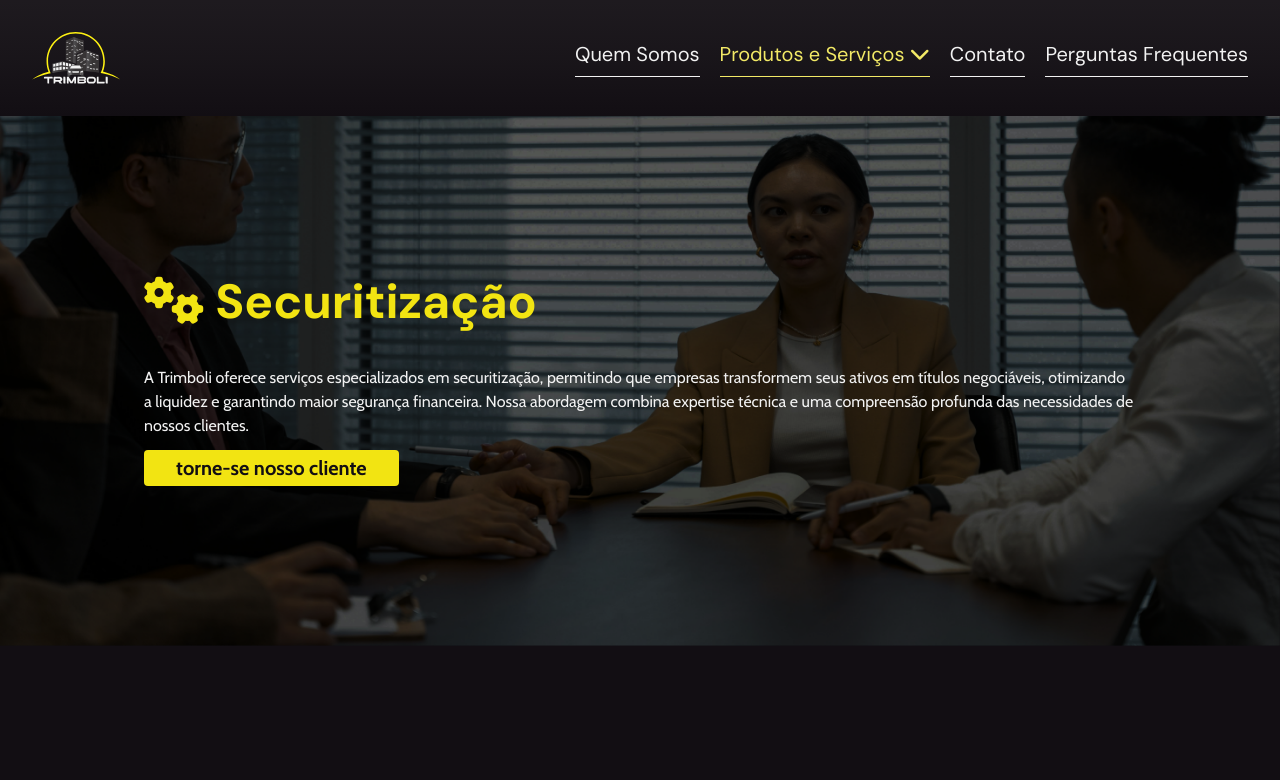
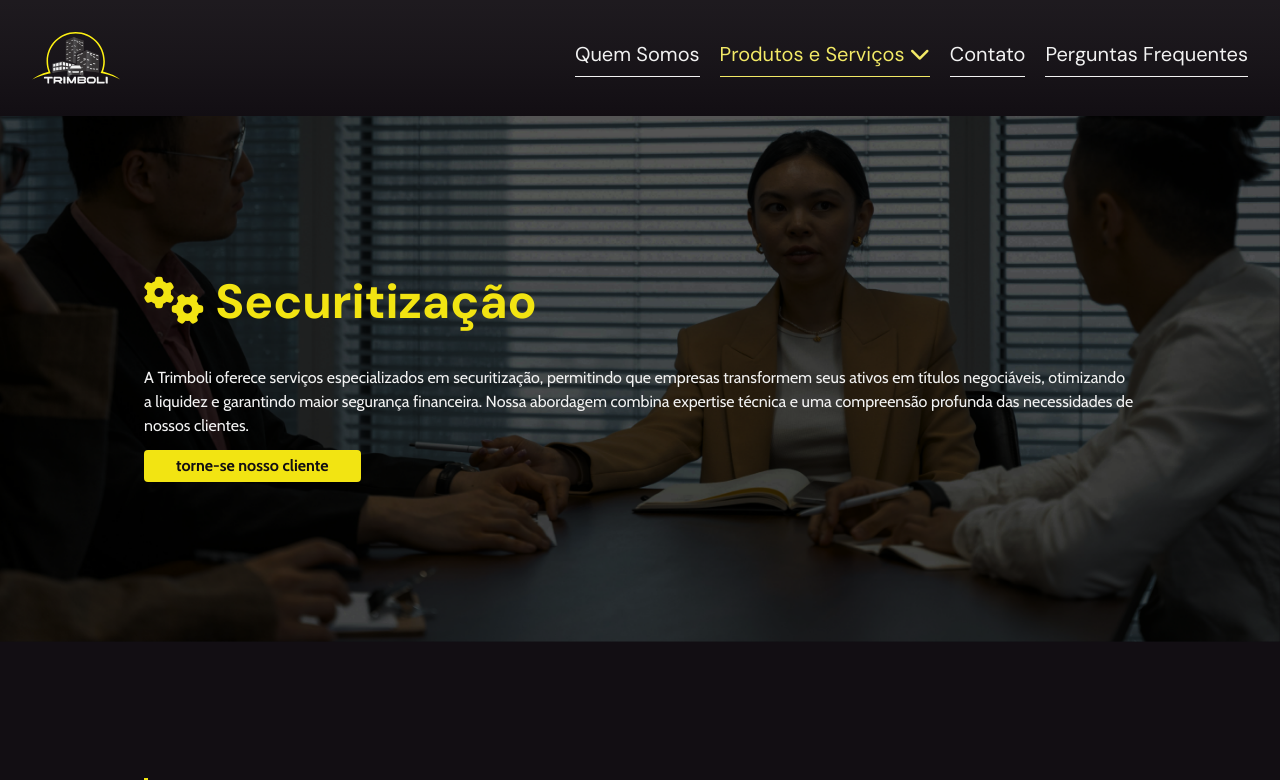
Before and after one commit to murilosopi/trimboli, a Vue app: page /securitizacao in a window 1280 px wide. Shown: the top 780 px of the page. Built offline with nearby package versions, Linux system fonts and the light colour scheme.

Commit message:
add varition to the MainButton component

```diff
--- a/src/components/common/MainButton.vue
+++ b/src/components/common/MainButton.vue
@@ -1,5 +1,9 @@
 <template>
-  <button class="bg-primary text-dark font-bold px-8 py-1 text-xl rounded">
+  <button
+    type="button"
+    class="font-bold px-8 py-1 text-base rounded hover:brightness-90 active:brightness-75 transition-all"
+    :class="variantStyles[variant]"
+  >
     <slot></slot>
   </button>
 </template>
@@ -7,5 +11,22 @@
 <script>
 export default {
   name: "MainButton",
+  props: {
+    variant: {
+      type: String,
+      default: "primary",
+      validator(value) {
+        return ["primary", "light"].includes(value);
+      },
+    },
+  },
+  data() {
+    return {
+      variantStyles: {
+        primary: "bg-primary text-dark focus:ring focus:ring-primary-muted",
+        light: "bg-light text-dark focus:ring focus:ring-gray",
+      },
+    };
+  },
 };
 </script>
```
